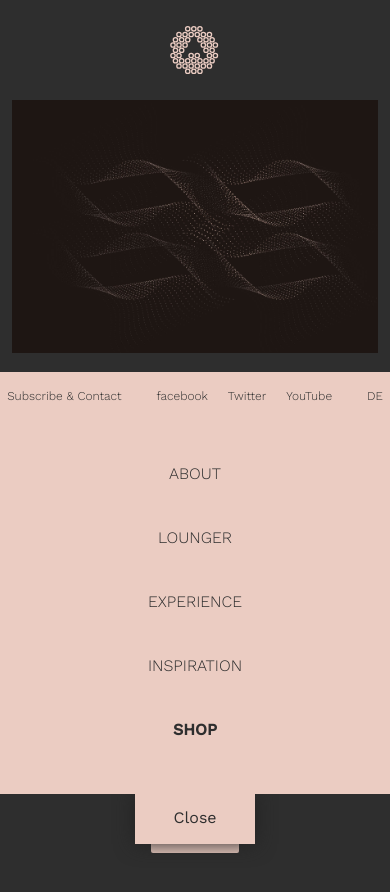
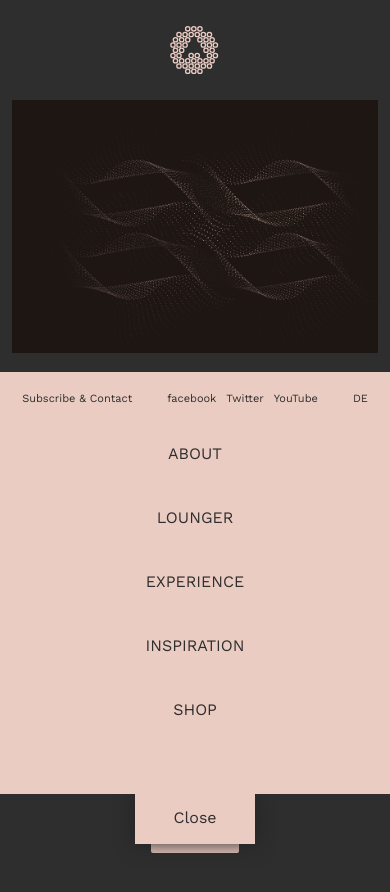
Before and after one commit to ferniemann/tasks, a plain HTML site: page 17HeadphoneInspiration/assets/html/shop.html in a window 390 px wide. Both pictures are taken after a click on the element "Menu". Drawn offline with nearby package versions, Linux system fonts and the light colour scheme.

Commit message:
Minor adjustments (better style for very small screens)

```diff
--- a/17HeadphoneInspiration/assets/css/style.css
+++ b/17HeadphoneInspiration/assets/css/style.css
@@ -425,9 +425,11 @@ aside ul li:first-of-type {
 }
 
 #mobile-menu nav {
+  display: flex;
   font-size: 12px;
   justify-content: center;
   margin-bottom: 50px;
+  flex-wrap: wrap;
 }
 
 #mobile-menu ul {
@@ -555,7 +557,7 @@ aside ul li:first-of-type {
   /* Product description text with centered text */
   #shop.right-text {
     margin: 0;
-    margin-bottom: 20%;
+    margin-bottom: 30%;
   }
   /* ### PAGE: INSPIRATION ### */
   /* Container for page */
@@ -597,10 +599,29 @@ aside ul li:first-of-type {
   .img-2 {
     display: none;
   }
-
+  @media (max-width: 1000px) {
+  }
   /* Text elements using a little bit less than half the container's width to leave space between images and texts */
   .tile-text {
     width: 100%;
+  }
+}
+@media (max-width: 410px) {
+  #mobile-menu nav li {
+    margin: 5px;
+    font-size: 11px;
+  }
+  #mobile-menu nav {
+    margin-bottom: 20px;
+  }
+  #mobile-menu a {
+    font-weight: 400;
+  }
+}
+@media (max-width: 350px) {
+  #mobile-menu nav li {
+    margin: 3px;
+    font-size: 10px;
   }
 }
 @media (max-height: 460px) {
```
